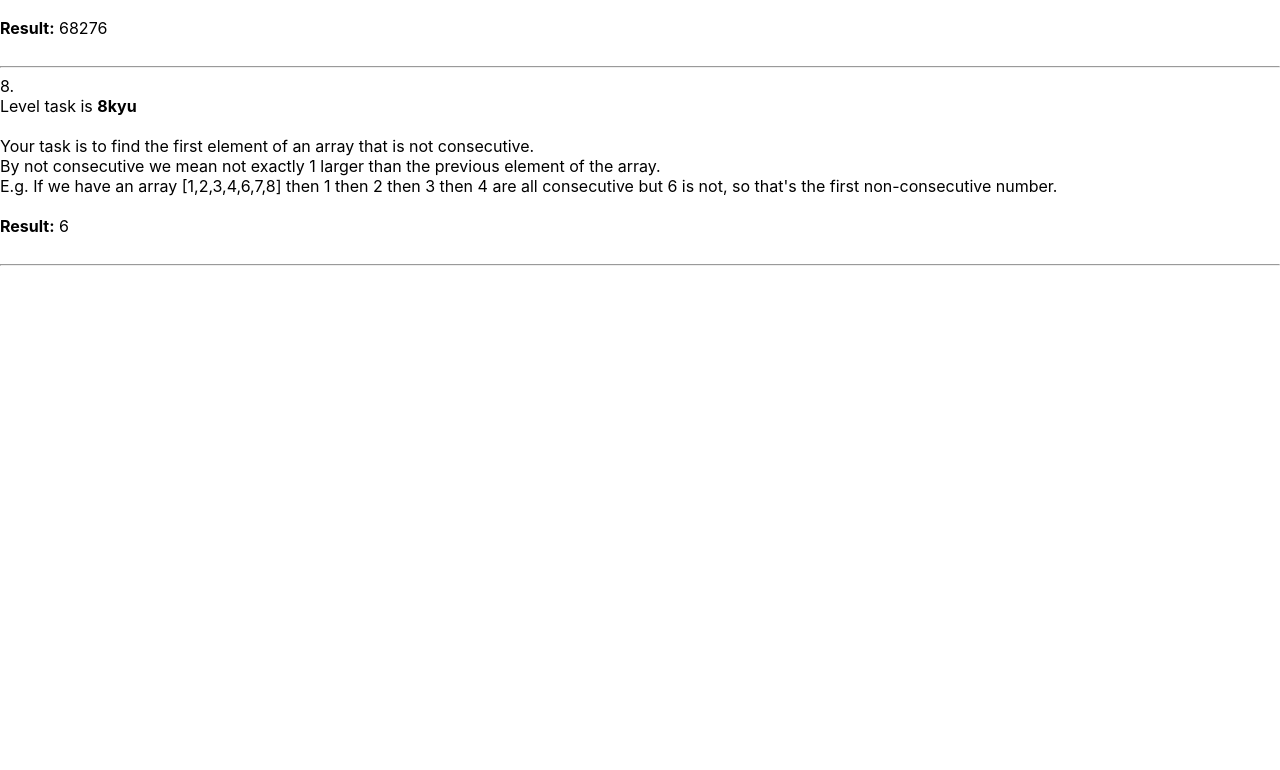
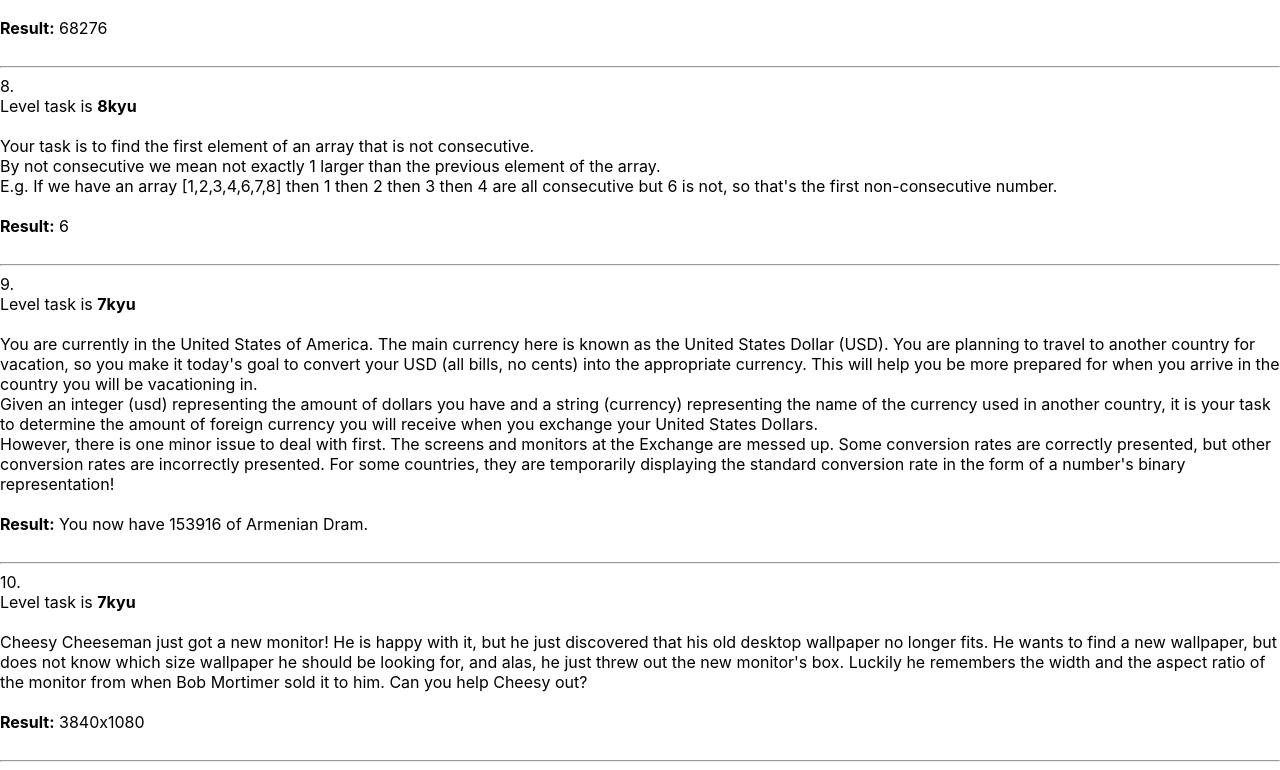
Before and after one commit to Xotonori/codewars, a React (Create React App) app: page / in a window 1280 px wide. Shown: the part 1470-2240 px from the top of the page. Before the commit the page ends 1744 px from the top, so only its background shows below. Built offline with nearby package versions, Linux system fonts and the light colour scheme.

Commit message:
CodewarsTask09-10 is done

```diff
--- a/src/App.js
+++ b/src/App.js
@@ -8,6 +8,8 @@ import CodewarsTask05 from "./components/CodewarsTask05";
 import CodewarsTask06 from "./components/CodewarsTask06";
 import CodewarsTask07 from "./components/CodewarsTask07";
 import CodewarsTask08 from "./components/CodewarsTask08";
+import CodewarsTask09 from "./components/CodewarsTask09";
+import CodewarsTask10 from "./components/CodewarsTask10";
 
 const App = () => {
     return (
@@ -20,6 +22,8 @@ const App = () => {
             6. <CodewarsTask06 />
             7. <CodewarsTask07 />
             8. <CodewarsTask08 />
+            9. <CodewarsTask09 />
+            10. <CodewarsTask10 />
         </div>
     );
 };
--- /dev/null
+++ b/src/components/CodewarsTask09.js
@@ -0,0 +1,67 @@
+import React from 'react';
+
+// Link to task - https://www.codewars.com/kata/5a5c118380eba8a53d0000ce
+
+const CodewarsTask09 = () => {
+
+    const CONVERSION_RATES = {
+        "Argentinian Peso": 10,
+        "Armenian Dram": 478,
+        "Bangladeshi Taka": 1010010,
+        "Croatian Kuna": 110,
+        "Czech Koruna": 10101,
+        "Dominican Peso": 110000,
+        "Egyptian Pound": 18,
+        "Guatemalan Quetzal": 111,
+        "Haitian Gourde": 1000000,
+        "Indian Rupee": 63,
+        "Japanese Yen": 1101111,
+        "Kenyan Shilling": 1100110,
+        "Nicaraguan Cordoba": 11111,
+        "Norwegian Krone": 1000,
+        "Philippine Piso": 110010,
+        "Romanian Leu": 100,
+        "Samoan Tala": 11,
+        "South Korean Won": 10000100011,
+        "Thai Baht": 100000,
+        "Uzbekistani Som": 8333,
+        "Venezuelan Bolivar": 1010,
+        "Vietnamese Dong": 101100000101101
+    };
+
+    function convertMyDollars(usd, currency) {
+
+        let result = !/[AEIOUY]/.test(currency[0])
+            ? parseInt(CONVERSION_RATES[currency], 2) * usd
+            : CONVERSION_RATES[currency] * usd;
+
+        return `You now have ${result} of ${currency}.`
+    }
+
+    return (
+        <div>
+            <div className={"level-task"}>Level task is <strong>7kyu</strong></div>
+            <br/>
+            <div className={"condition"}>
+                You are currently in the United States of America. The main currency here is known as the United States Dollar (USD).
+                You are planning to travel to another country for vacation, so you make it today's goal to convert your USD (all bills, no cents) into the appropriate currency.
+                This will help you be more prepared for when you arrive in the country you will be vacationing in.
+                <br/>
+                Given an integer (usd) representing the amount of dollars you have and a string (currency) representing
+                the name of the currency used in another country, it is your task to determine the amount of foreign currency you will receive when you exchange your United States Dollars.
+                <br/>
+                However, there is one minor issue to deal with first. The screens and monitors at the Exchange are messed up.
+                Some conversion rates are correctly presented, but other conversion rates are incorrectly presented.
+                For some countries, they are temporarily displaying the standard conversion rate in the form of a number's binary representation!
+            </div>
+            <br/>
+            <div>
+                <strong>Result:</strong> {convertMyDollars(322, "Armenian Dram")}
+            </div>
+            <br/>
+            <hr/>
+        </div>
+    )
+};
+
+export default CodewarsTask09;
--- /dev/null
+++ b/src/components/CodewarsTask10.js
@@ -0,0 +1,32 @@
+import React from 'react';
+
+// Link to task - https://www.codewars.com/kata/5bbd279c8f8bbd5ee500000f
+
+
+const CodewarsTask10 = () => {
+
+    function findScreenHeight(width, ratio) {
+        let mathRatio = ratio.split(':')[0]/ratio.split(':')[1];
+        return `${String(width)}x${String(width/mathRatio)}`
+    }
+
+    return (
+        <div>
+            <div className={"level-task"}>Level task is <strong>7kyu</strong></div>
+            <br/>
+            <div className={"condition"}>
+                Cheesy Cheeseman just got a new monitor! He is happy with it, but he just discovered that his old desktop wallpaper no longer fits.
+                He wants to find a new wallpaper, but does not know which size wallpaper he should be looking for, and alas, he just threw out the new monitor's box.
+                Luckily he remembers the width and the aspect ratio of the monitor from when Bob Mortimer sold it to him. Can you help Cheesy out?
+            </div>
+            <br/>
+            <div>
+                <strong>Result:</strong> {findScreenHeight(3840,"32:9")}
+            </div>
+            <br/>
+            <hr/>
+        </div>
+    )
+};
+
+export default CodewarsTask10;
```
